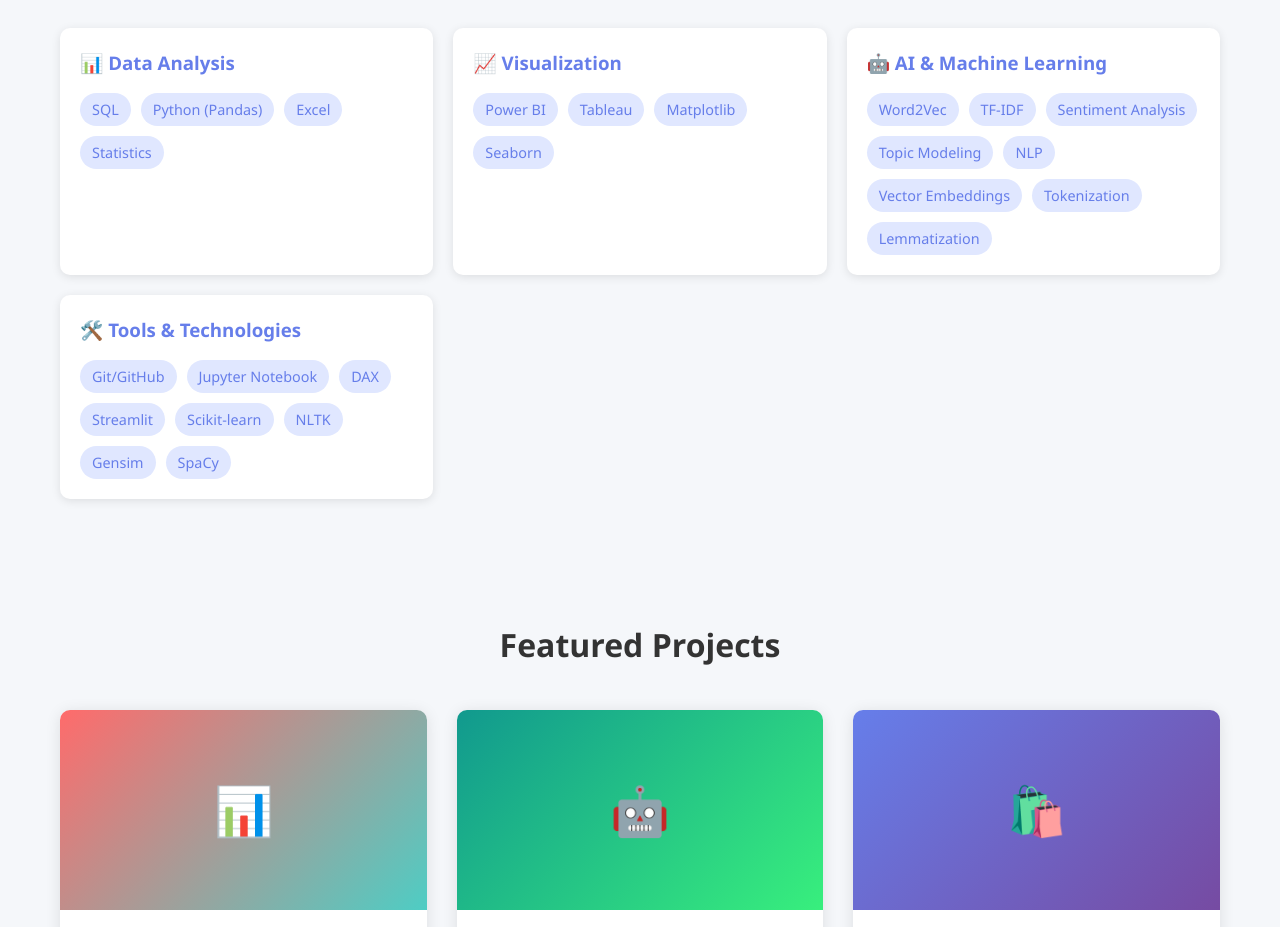
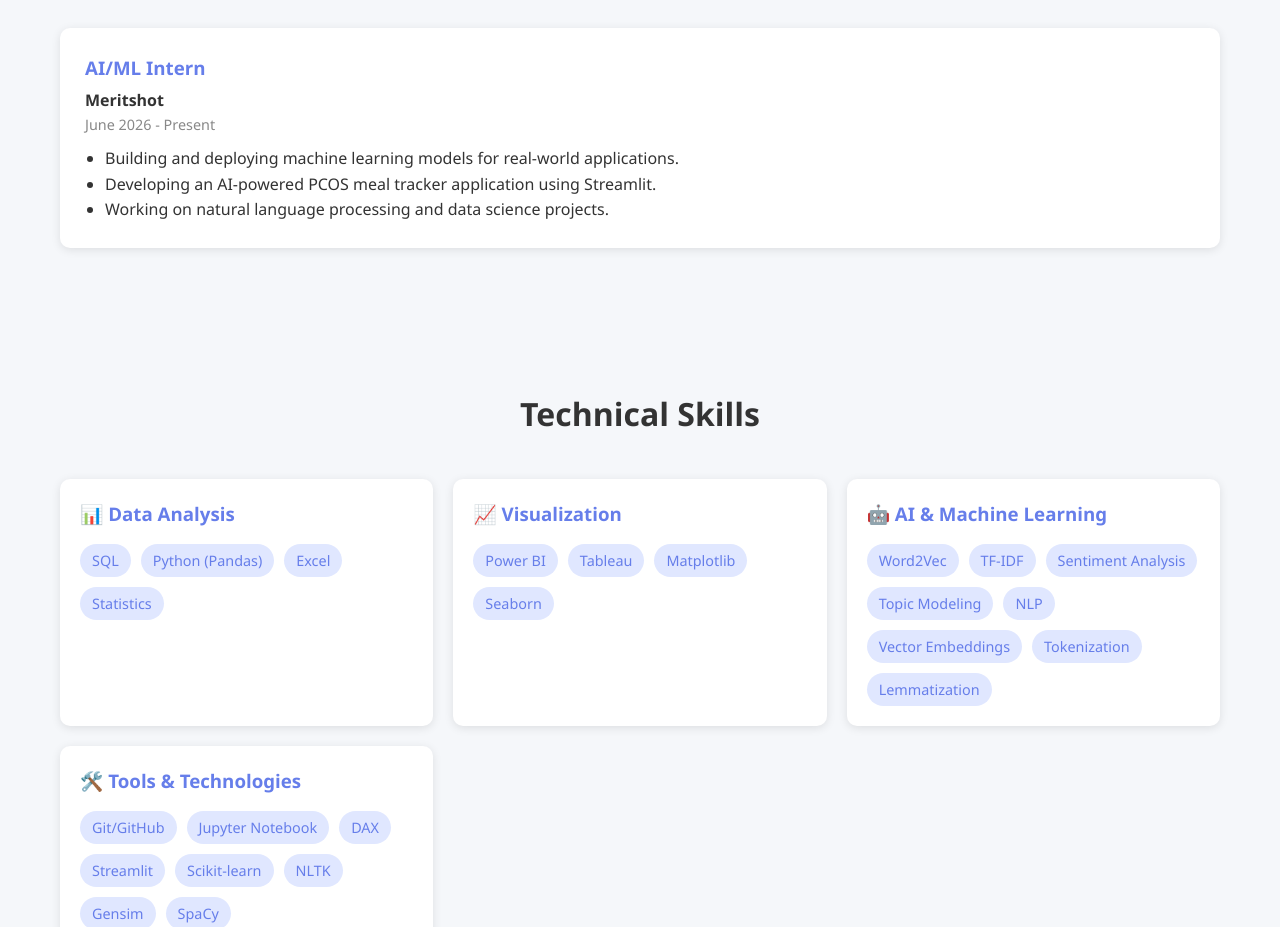
Before and after one commit to raina989/raina989.github.io, a plain HTML site: page index.html in a window 1280 px wide. Shown: the part 651-1578 px from the top of the page. Drawn offline with Linux system fonts and the light colour scheme.

Commit message:
Update index.html

```diff
--- a/index.html
+++ b/index.html
@@ -6,6 +6,7 @@
     <title>Raina Khanam | Data Analyst & AI Portfolio</title>
     <link rel="icon" type="image/png" href="RK.png">
     <style>
+        /* --- Your Existing CSS --- */
         * {
             margin: 0;
             padding: 0;
@@ -259,6 +260,31 @@
                 grid-template-columns: 1fr;
             }
         }
+
+        /* --- New Styles for Experience Section --- */
+        .experience-item {
+            background: white;
+            padding: 25px;
+            border-radius: 10px;
+            box-shadow: 0 2px 10px rgba(0,0,0,0.1);
+            margin-bottom: 20px;
+        }
+        .experience-item h3 {
+            color: #667eea;
+            margin-bottom: 5px;
+        }
+        .experience-item .company {
+            font-weight: 600;
+            color: #333;
+        }
+        .experience-item .date {
+            color: #888;
+            font-size: 0.9rem;
+        }
+        .experience-item ul {
+            margin-top: 10px;
+            padding-left: 20px;
+        }
     </style>
 </head>
 <body>
@@ -274,6 +300,23 @@
             </div>
         </div>
     </header>
+
+    <!-- New Experience Section -->
+    <section id="experience">
+        <div class="container">
+            <h2 class="section-title">Experience</h2>
+            <div class="experience-item">
+                <h3>AI/ML Intern</h3>
+                <p class="company">Meritshot</p>
+                <p class="date">June 2026 - Present</p>
+                <ul>
+                    <li>Building and deploying machine learning models for real-world applications.</li>
+                    <li>Developing an AI-powered PCOS meal tracker application using Streamlit.</li>
+                    <li>Working on natural language processing and data science projects.</li>
+                </ul>
+            </div>
+        </div>
+    </section>
 
     <section id="skills">
         <div class="container">
@@ -331,6 +374,24 @@
         <div class="container">
             <h2 class="section-title">Featured Projects</h2>
             <div class="projects-grid">
+
+                <!-- NEW Project: PCOS Meal Builder -->
+                <div class="project-card">
+                    <div class="project-img" style="background: linear-gradient(135deg, #ff9a9e 0%, #fecfef 100%); display: flex; align-items: center; justify-content: center; color: white; font-size: 3rem;">🥗</div>
+                    <div class="project-info">
+                        <h3 class="project-title">AI-Powered PCOS Meal Tracker</h3>
+                        <p class="project-desc">A Streamlit app designed to help manage PCOS through personalized meal planning, leveraging AI for recommendations and tracking.</p>
+                        <div class="project-tech">
+                            <span class="tech-tag">Streamlit</span>
+                            <span class="tech-tag">Python</span>
+                            <span class="tech-tag">AI</span>
+                            <span class="tech-tag">Nutrition</span>
+                        </div>
+                        <div class="project-links">
+                            <a href="https://pcos-meal-builder-raina.streamlit.app/" target="_blank">🚀 Launch App</a>
+                        </div>
+                    </div>
+                </div>
 
                 <!-- Project: Quantium Retail Analytics -->
                 <div class="project-card">
```
